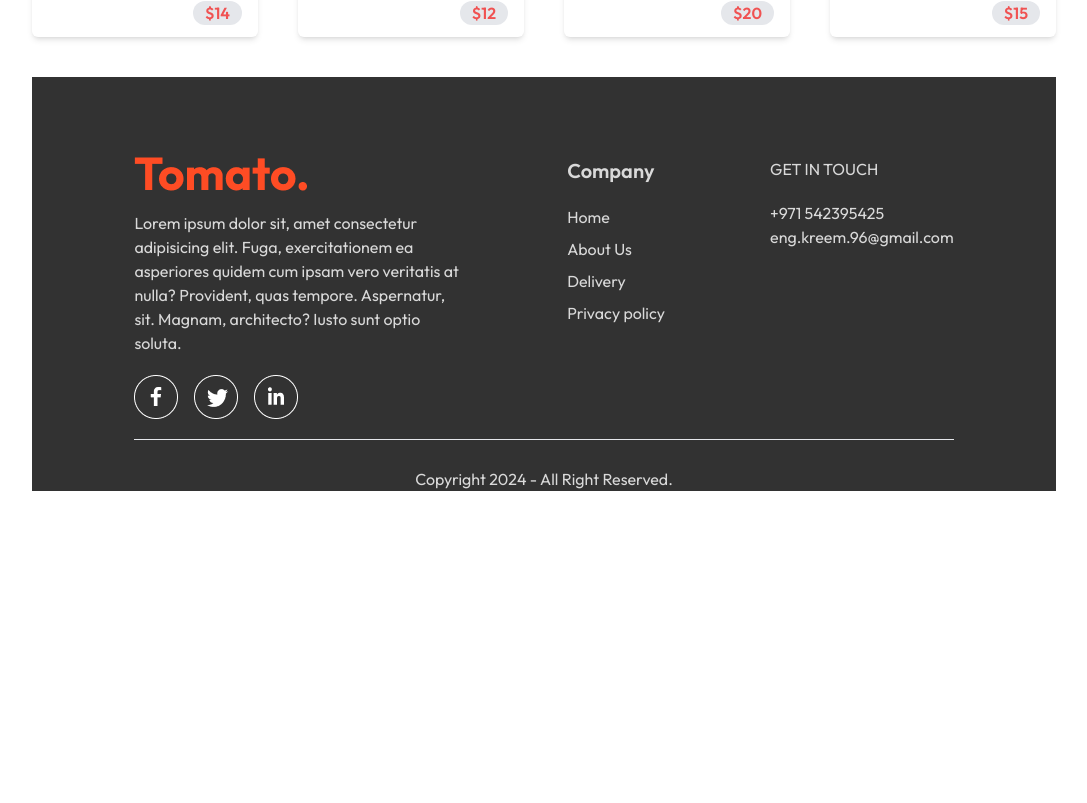
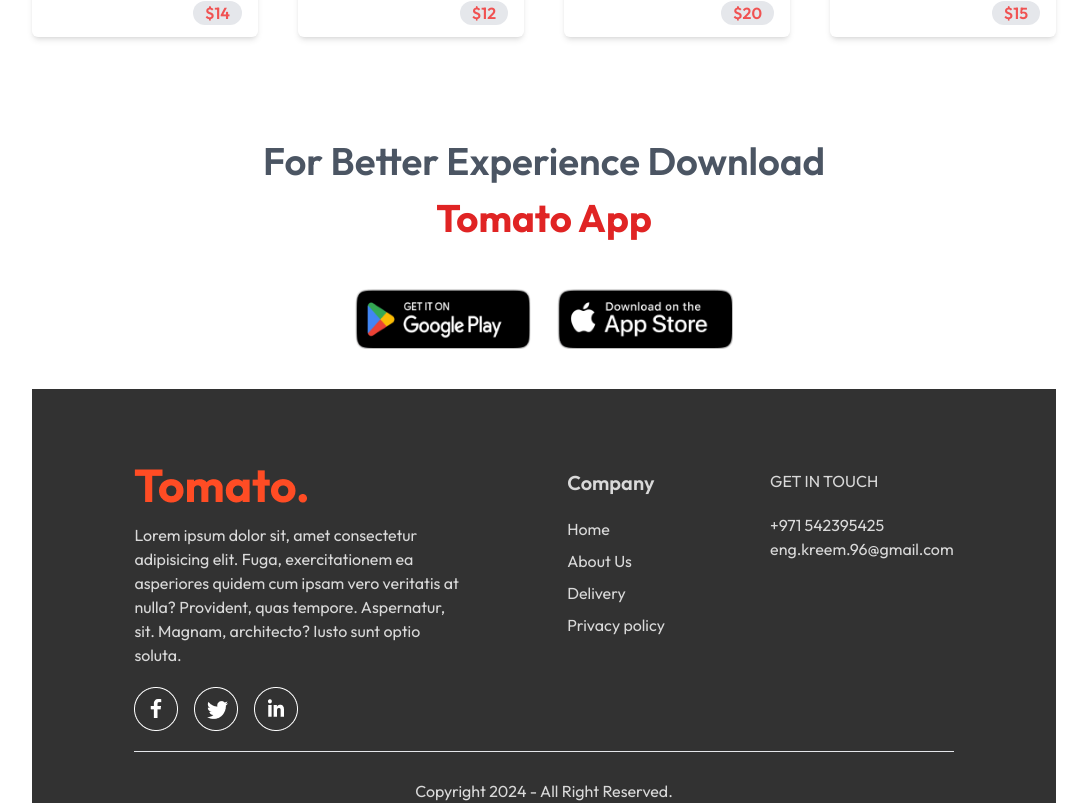
Before and after one commit to abdulkareemm/food-app, a React (Vite) app: page / in a window 1280 px wide. Shown: the part 4151-4954 px from the top of the page, without its empty margins (96-1183 px from the left). Before the commit the page ends 4642 px from the top, so only its background shows below. Built offline with nearby package versions, Linux system fonts and the light colour scheme.

Commit message:
App download  component added

```diff
--- /dev/null
+++ b/src/components/AppDownload.jsx
@@ -0,0 +1,29 @@
+import React from "react";
+import { assets } from "../assets/assets";
+import { useTranslation } from "react-i18next";
+
+const AppDownload = () => {
+    const {t} = useTranslation()
+  return (
+    <div className="m-auto mt-24 text-[max(3vw,20px)] text-center font-semibold">
+      <p className=" text-gray-600">
+        {t("download-app")} <br />
+        <span className="font-bold text-red-600">Tomato App</span>
+      </p>
+      <div className="flex justify-center gap-[max(2vw,10px)] mt-10">
+        <img
+          src={assets.play_store}
+          alt=""
+          className="w-[max(30vh,120px)] max-w-44 duration-300 cursor-pointer hover:scale-110"
+        />
+        <img
+          src={assets.app_store}
+          alt=""
+          className="w-[max(30vh,120px)] max-w-44 duration-300 cursor-pointer hover:scale-110"
+        />
+      </div>
+    </div>
+  );
+};
+
+export default AppDownload;
--- a/src/components/index.js
+++ b/src/components/index.js
@@ -3,3 +3,4 @@
 export { default as Menu } from "./ExploreMenu";
 export { default as FoodDisplay } from "./FoodDisplay";
 export { default as Footer } from "./Footer";
+export { default as Download } from "./AppDownload";
--- a/src/locales/ar.json
+++ b/src/locales/ar.json
@@ -80,5 +80,6 @@
   "Somen Noodles-d": "معكرونة السومين اليابانية الرقيقة، مثالية لأطباق الصيف الخفيفة والمنعشة.",
   "Cooked Noodles": "نودلز مطبوخة",
   "Cooked Noodles-d": "مكرونة لذيذة وطرية، مطهية باتقان، جاهزة لإثارة حواسك الذوقية.",
-  "Top dishes near you": "أفضل الأطباق بالقرب منك"
+  "Top dishes near you": "أفضل الأطباق بالقرب منك",
+  "download-app" :"لتجربة أفضل، قم بتحميل التطبيق"
 }
--- a/src/locales/en.json
+++ b/src/locales/en.json
@@ -80,5 +80,6 @@
   "Somen Noodles-d": "Delicate Japanese Somen noodles, perfect for light, refreshing summer dishes.",
   "Cooked Noodles":"Cooked Noodles",
   "Cooked Noodles-d":"Tender, flavorful noodles, cooked to perfection, ready to tantalize your taste buds.",
-  "Top dishes near you":"Top dishes near you"
+  "Top dishes near you":"Top dishes near you",
+  "download-app" :"For Better Experience Download"
 }
--- a/src/pages/Home.jsx
+++ b/src/pages/Home.jsx
@@ -1,5 +1,5 @@
 import React, { useState } from 'react'
-import { Header, Menu, FoodDisplay } from "../components";
+import { Header, Menu, FoodDisplay, Download } from "../components";
 
 const Home = () => {
   const [category,setCategory] = useState("All")
@@ -8,6 +8,7 @@
       <Header/>
       <Menu category={category} setCategory={setCategory}/>
       <FoodDisplay category = {category}/>
+      <Download/>
     </div>
   )
 }
```
